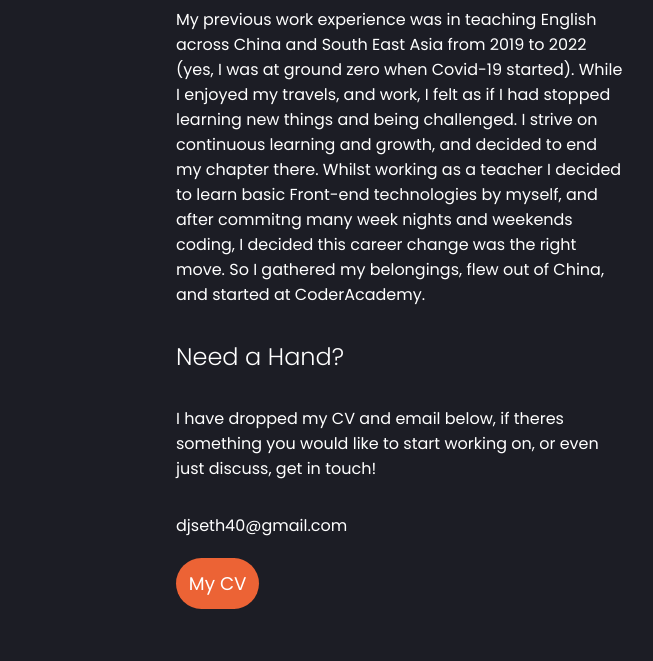
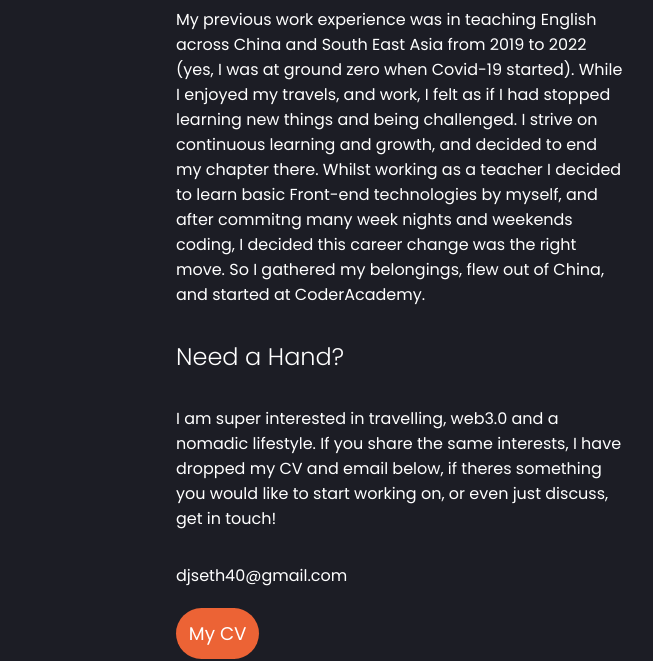
Before and after one commit to DjSeth1/Portfolio, a plain HTML site: page src/about.html in a window 1280 px wide. Shown: the part 721-1382 px from the top of the page, without its empty margins (528-1181 px from the left). Drawn offline with Linux system fonts and the light colour scheme.

Commit message:
penultimate push

```diff
--- a/src/about.html
+++ b/src/about.html
@@ -36,7 +36,7 @@
             <h3>What Lead Me Here?</h3>
             <div class="small-text">My previous work experience was in teaching English across China and South East Asia from 2019 to 2022 (yes, I was at ground zero when Covid-19 started). While I enjoyed my travels, and work, I felt as if I had stopped learning new things and being challenged. I strive on continuous learning and growth, and decided to end my chapter there. Whilst working as a teacher I decided to learn basic Front-end technologies by myself, and after commitng many week nights and weekends coding, I decided this career change was the right move. So I gathered my belongings, flew out of China, and started at CoderAcademy.</div>
             <h3>Need a Hand?</h3>
-            <div class="small-text">I have dropped my CV and email below, if theres something you would like to start working on, or even just discuss, get in touch!</div>
+            <div class="small-text">I am super interested in travelling, web3.0 and a nomadic lifestyle. If you share the same interests, I have dropped my CV and email below, if theres something you would like to start working on, or even just discuss, get in touch!</div>
             <div class="contact-links">
                 <a href="mailto:djseth40@gmail.com">djseth40@gmail.com</a>
             </div>
```
Also changed, not shown: 5 other files.
